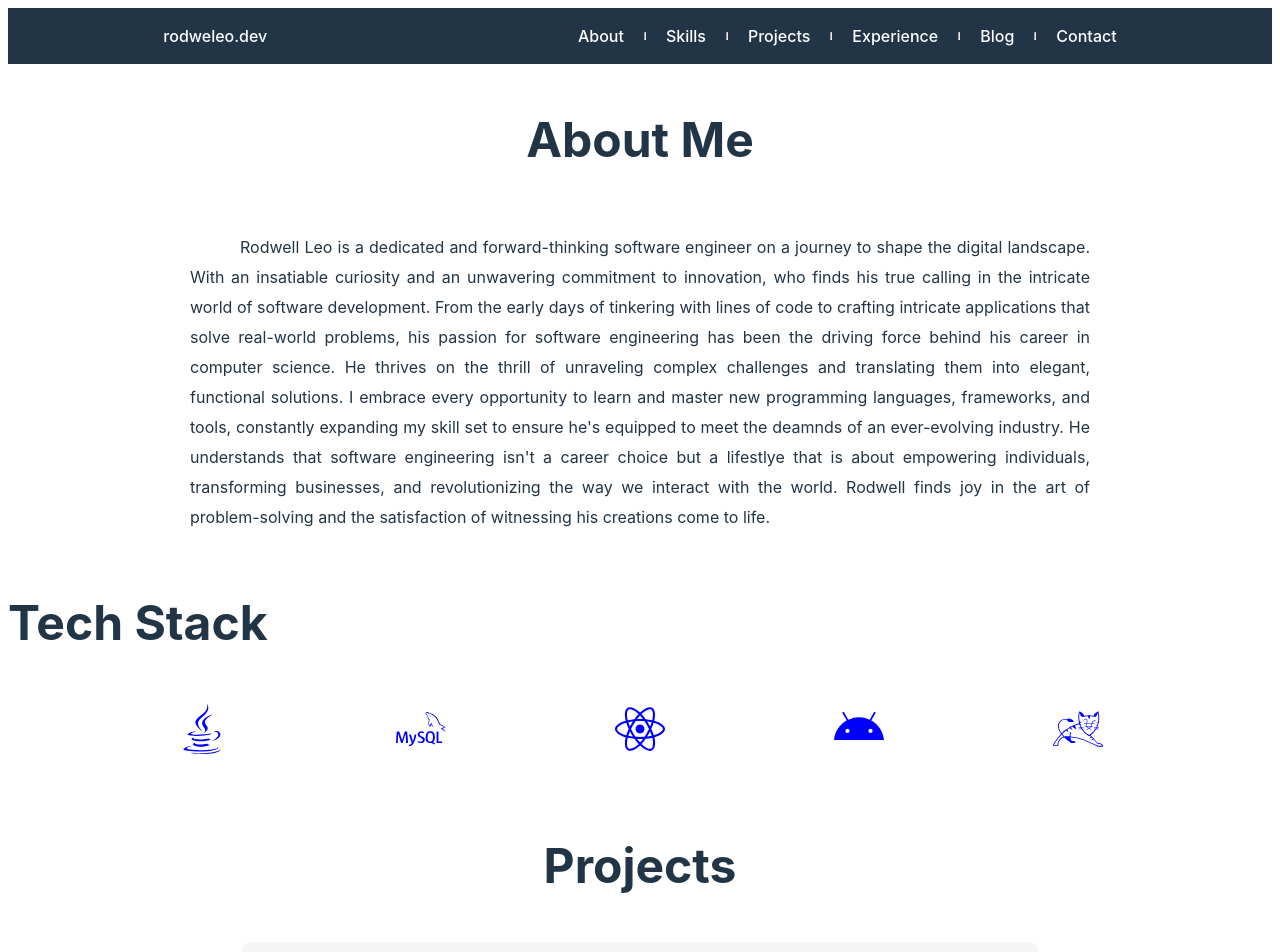
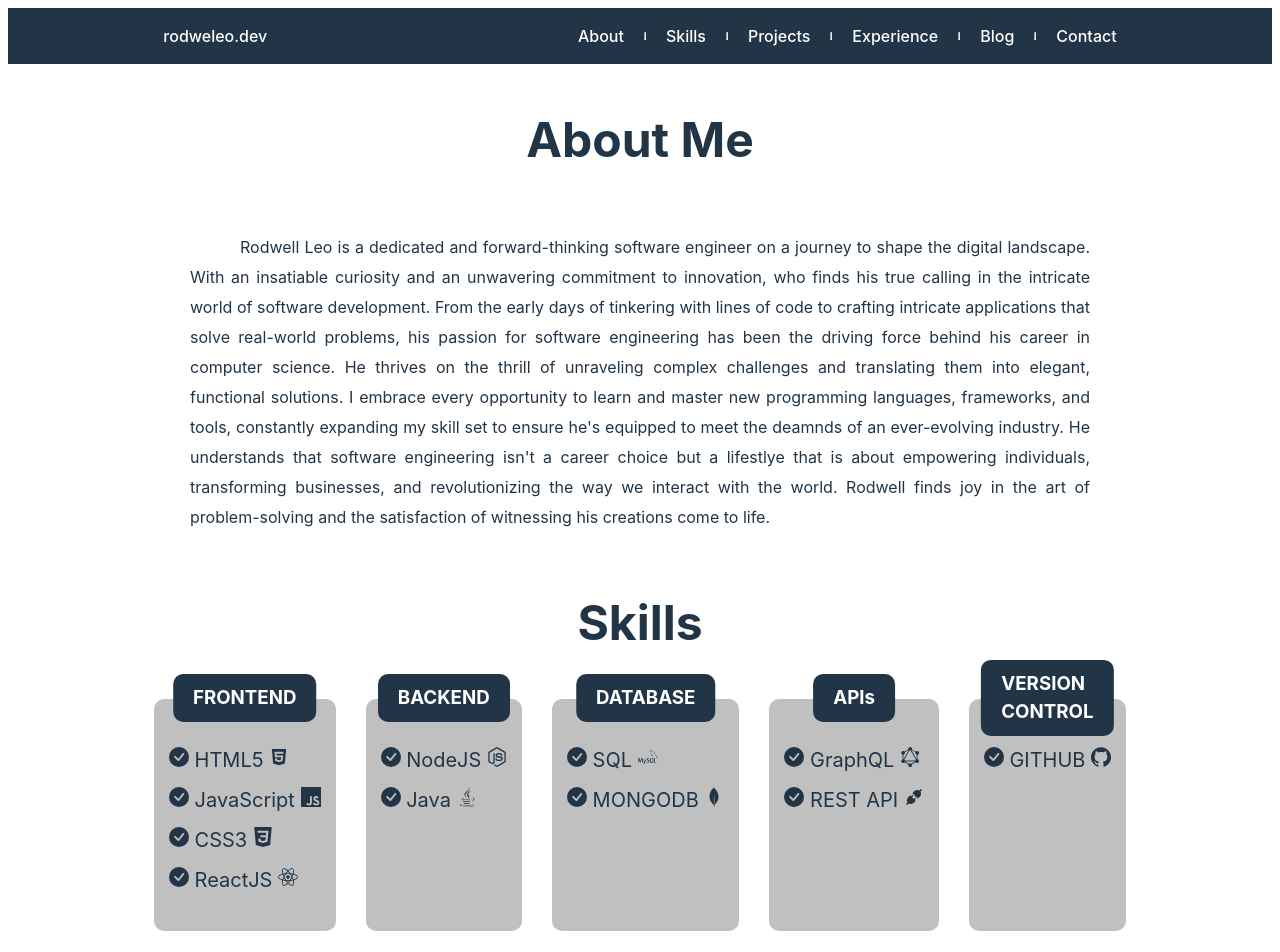
Before and after one commit to rodweleo/rodweleo.dev, a React (Vite) app: page / in a window 1280 px wide. Shown: the top 952 px of the page. Built offline with nearby package versions, Linux system fonts and the light colour scheme.

Commit message:
UI Upgrades

```diff
--- a/src/App.css
+++ b/src/App.css
@@ -79,7 +79,6 @@ header{
 
 
 .contact_form{
-    right: 0;
     display: flex;
     flex-direction: column;
     gap: 10px;
@@ -88,6 +87,11 @@ header{
     padding: 20px;
     border-radius: 20px;
     color: white;
+    position: absolute;
+    top: 50%;
+    left: 50%;
+    transform: translate(-50%, -50%);
+    position: fixed;
 }
 
 .contact_form input, textarea{
@@ -200,6 +204,69 @@ header{
     border: 1px solid #213547;
 }
 
+
+.fa-x{
+    color: black;
+    padding: 10px;
+    background-color: white;
+    border-radius: 50%;
+    font-size: 20px;
+    cursor: pointer;
+    position: inherit;
+    top: 0;
+    right: 0;
+    margin: 20px;
+}
+
+
+/* Styling the skills section*/
+#skills{
+    display: flex;
+    flex-direction: column;
+    align-items: center;
+}
+
+#skills .container{
+    display: flex;
+    flex-wrap: wrap;
+    gap: 30px;
+    width: fit-content;
+    margin: auto;
+    justify-content: center;
+}
+
+.skill{
+    background: silver;
+    padding: 15px;
+    margin-bottom: 5px;
+    border-radius: 10px;
+    width: fit-content;
+    position: relative;
+    cursor: pointer;
+}
+.skill h3{
+    top: -20px;
+    left: 50%;
+    transform: translate(-50%, -50%);
+    position: absolute;
+    background-color: #213547;
+    width: fit-content;
+    color: white;
+    padding: 10px 20px;
+    border-radius: 10px;
+}
+
+.skill ul{
+    padding: 0;
+    padding-top: 10px;
+    list-style: none;
+    line-height: 5vh;
+}
+
+.skill ul li{
+    font-size: 20px;
+}
+
 @media screen and (max-width: 600px) {
     header{
         height: 7.5vh;
--- a/src/components/Header.tsx
+++ b/src/components/Header.tsx
@@ -1,31 +1,46 @@
 import { FaBars } from "react-icons/fa";
 import { useState } from "react";
+import Contact from "../pages/Contact";
 
 export default function Header() {
   const [isOpen, setIsOpen] = useState(false);
+  const [showContact, setShowContact] = useState(false);
 
   function toggleSidebar() {
     isOpen === false ? setIsOpen(true) : setIsOpen(false);
   }
-  return (
+
+
+  const links = document.getElementsByClassName('nav_link')
+  for (let i = 0; i <= links.length; i++) {
+        links[i]?.addEventListener('click', ()=>{
+          //onclicking, close the nav bar
+          setIsOpen(false);
+        })
+  }
+
+  return(
+    <>
       <header>
         <a href='/' style={{ color: 'white'}}>rodweleo.dev</a>
         <nav className={`nav_bar ${isOpen == true ? "active" : ""}`}>
           <ul>
-            <li><a href="#about">About</a></li>
+            <li className="nav_link"><a href="#about">About</a></li>
             <hr />
-            <li><a href="#skills">Skills</a></li>
+            <li className="nav_link"><a href="#skills">Skills</a></li>
             <hr />
-            <li><a href="#projects">Projects</a></li>
+            <li className="nav_link"><a href="#projects">Projects</a></li>
             <hr />
-            <li><a href="/experience">Experience</a></li>
+            <li className="nav_link"><a href="/experience">Experience</a></li>
             <hr />
-            <li><a href="#blog">Blog</a></li>
+            <li className="nav_link"><a href="#blog">Blog</a></li>
             <hr />
-            <li><a href="/contact">Contact</a></li>
+            <li className="nav_link"><a onClick={()=> setShowContact(true)}>Contact</a></li>
           </ul>
         </nav>
         <FaBars className="bars" onClick={toggleSidebar}/>
       </header>
+      { showContact && <Contact onViewChange = {setShowContact}/> }
+    </>
   );
 }
--- a/src/index.css
+++ b/src/index.css
@@ -88,6 +88,8 @@ button:focus-visible {
   color: #fff;
 }
 
+
+
 @media (prefers-color-scheme: light) {
   :root {
     color: #213547;
--- a/src/pages/Contact.tsx
+++ b/src/pages/Contact.tsx
@@ -1,7 +1,8 @@
 import { useState } from "react";
+import { AiOutlineClose } from "react-icons/ai";
 import emailjs from 'emailjs-com';
 import emailAPI from "../utils/emailAPI";
-export default function Contact() {
+export default function Contact({onViewChange}: any) {
   const [formData, setFormData] = useState({
     name: "",
     email: "",
@@ -30,10 +31,17 @@ export default function Contact() {
       });
   };
 
+
+  //closing the form
+  const handleClose = (status : boolean) =>{
+    onViewChange(status)
+  }
+
   return (
 
 
       <form className="contact_form" onSubmit={sendMessage}>
+        <AiOutlineClose className='fa-x' onClick={()=>handleClose(false)}/>
         <h2>Let's talk</h2>
             <label htmlFor="name">
               Name
--- a/src/pages/Projects.tsx
+++ b/src/pages/Projects.tsx
@@ -9,8 +9,8 @@ export default function Projects() {
             <img src="project-screenshot.jpg" alt="Project Screenshot"/>
             <div className="project-details">
               <h3>Smart Muscle Fitness Center</h3>
-              <p>Project description and your role.</p>
-              <p>Technologies used: List of technologies</p>
+              <p>This a smart gym that serves as a digital hub for gym-related activities, offering users a user-friendly and engaging experience while effectively promoting the gym's offerings.</p>
+              <p>Technologies used: ReactJS</p>
               <a href="github-link" className="btn-secondary"><FaGithub/></a>
               <a href="live-demo-link" className="btn-primary"><BsPlayFill/></a>
             </div>
@@ -18,9 +18,9 @@ export default function Projects() {
         <div className="project">
             <img src="project-screenshot.jpg" alt="Project Screenshot"/>
             <div className="project-details">
-              <h3>Smart Muscle Fitness Center</h3>
-              <p>Project description and your role.</p>
-              <p>Technologies used: List of technologies</p>
+              <h3>StreetMatt</h3>
+              <p>This is an ecommerce website that allows it's customers to shop items at a cheap, pocket-friendly and discounted prize.</p>
+              <p>Technologies used: ReactJS, NodeJS, DarajaAPI</p>
 
               <a href="github-link" className="btn-secondary"><FaGithub/></a>
               <a href="live-demo-link" className="btn-primary"><BsPlayFill/></a>
--- a/src/pages/Skills.tsx
+++ b/src/pages/Skills.tsx
@@ -1,51 +1,127 @@
-import { FaJava, FaReact, FaAndroid } from "react-icons/fa";
-import { SiMysql, SiApachetomcat } from "react-icons/si";
+import { FaJava, FaReact ,FaNodeJs } from "react-icons/fa";
+import { BsCheckCircleFill } from "react-icons/bs";
+import { SiMysql, SiCss3, SiJavascript, SiMongodb, SiGithub } from "react-icons/si";
+import { AiFillHtml5, AiFillApi } from "react-icons/ai"
+import { GrGraphQl } from "react-icons/gr"
 
 const Skills = () =>{
-    const tech_stack = [
+
+    const frontend_stack = [
       {
-          name: "Java",
-          image: <FaJava />,
-          url: "https://www.java.com",
-          id: 1,
+        name: "HTML5",
+        image: <AiFillHtml5 />,
+        url: "https://www.react/dev"
       },
       {
-          name: "SQL",
-          image: <SiMysql />,
-          url: "https://www.mysql.com/",
-          id: 2,
+        name: "JavaScript",
+        image: <SiJavascript />,
+        url: "https://www.react/dev"
+      },
+      {
+        name: "CSS3",
+        image: <SiCss3 />,
+        url: "https://www.react/dev"
       },
       {
         name: "ReactJS",
         image: <FaReact />,
-          url: "https://www.react/dev",
-          id: 3,
+        url: "https://www.react/dev"
+      },
+    ]
+    const backend_stack = [
+      {
+        name: "NodeJS",
+        image: <FaNodeJs />,
+        url: "https://www.nodejs.org"
       },
       {
-          name: "Android",
-          image: <FaAndroid />,
-          url: "https://developer.android.com/",
-          id: 4,
+        name: "Java",
+        image: <FaJava />,
+        url: "https://www.java.com"
+      },
+    ]
+    const database_stack = [
+      {
+        name: "SQL",
+        image: <SiMysql />,
+        url: "https://www.mysql.com/"
       },
       {
-          name: "Tomcat",
-          image: <SiApachetomcat />,
-          url: "https://tomcat.apache.org/",
-          id: 5,
+      name: "MONGODB",
+      image: <SiMongodb />,
+      url: "https://www.mongodb.com/"
+      }
+
+    ]
+    const version_stack = [
+      {
+        name: "GITHUB",
+        image: <SiGithub />,
+        url: "https://www.github.com/"
+        }
+    ]
+
+    const api_stack = [
+      {
+        name: "GraphQL",
+        image: <GrGraphQl />,
+        url: "https://www.graphql.com/"
         },
+        {
+          name: "REST API",
+          image: <AiFillApi />,
+          url: "https://www.github.com/"
+        }
     ];
 
-      const stack = tech_stack.map((tech_stack_item) => (
-        <li key={tech_stack_item.id}>
-          <a href={tech_stack_item.url} className="tech_stack_item">
-            {tech_stack_item.image}
-          </a>
-        </li>
-      ));
     return(
           <section id="skills">
-            <h2>Tech Stack</h2>
-            <ul className="techStack">{stack}</ul>
+            <h2>Skills</h2>
+            <div className="container">
+
+
+            <div className="skill">
+              <h3>FRONTEND </h3>
+              <ul className="stack">
+                {frontend_stack.map((skill, index)=>(
+                  <li key={index}><BsCheckCircleFill/> {skill.name} {skill.image}</li>
+                ))}
+              </ul>
+            </div>
+            <div className="skill">
+              <h3>BACKEND</h3>
+              <ul className="stack">
+              {backend_stack.map((skill, index)=>(
+                  <li key={index}><BsCheckCircleFill/> {skill.name} {skill.image} </li>
+                ))}
+              </ul>
+            </div>
+            <div className="skill">
+              <h3>DATABASE </h3>
+              <ul className="stack">
+              {database_stack.map((skill, index)=>(
+                  <li key={index}><BsCheckCircleFill /> {skill.name} {skill.image}</li>
+                ))}
+              </ul>
+            </div>
+            <div className="skill">
+              <h3>APIs</h3>
+              <ul className="stack">
+              {api_stack.map((skill, index)=>(
+                  <li key={index}><BsCheckCircleFill /> {skill.name}  {skill.image}</li>
+                ))}
+              </ul>
+            </div>
+
+            <div className="skill">
+              <h3>VERSION CONTROL </h3>
+              <ul className="stack">
+              {version_stack.map((skill, index)=>(
+                  <li key={index}><BsCheckCircleFill /> {skill.name}  {skill.image}</li>
+                ))}
+              </ul>
+            </div>
+            </div>
           </section>
     )
 }
```
Lines whose indentation alone changed are shown as unchanged.
